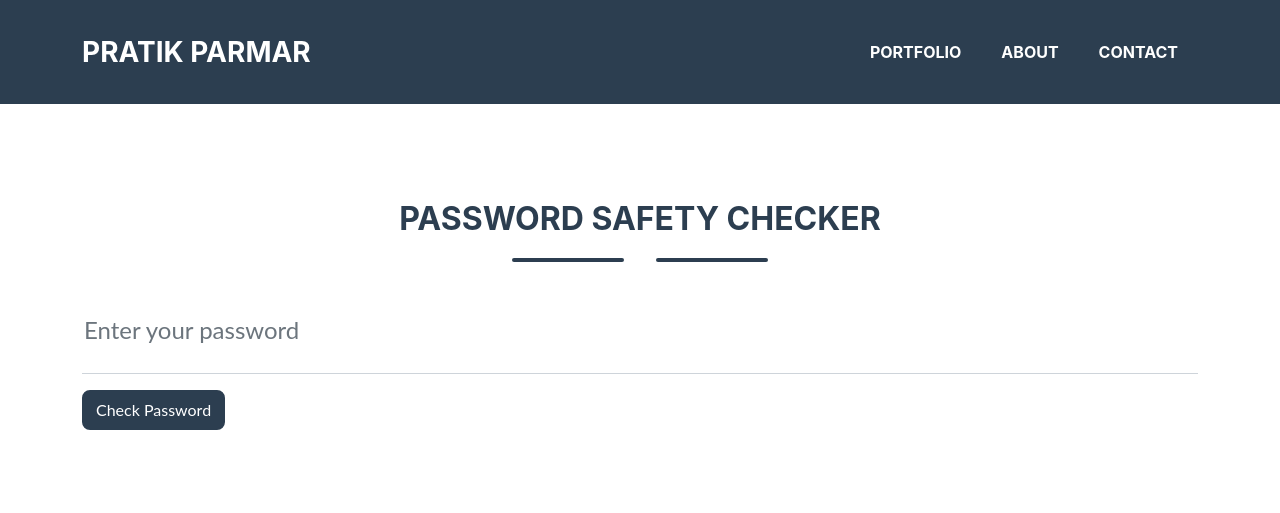
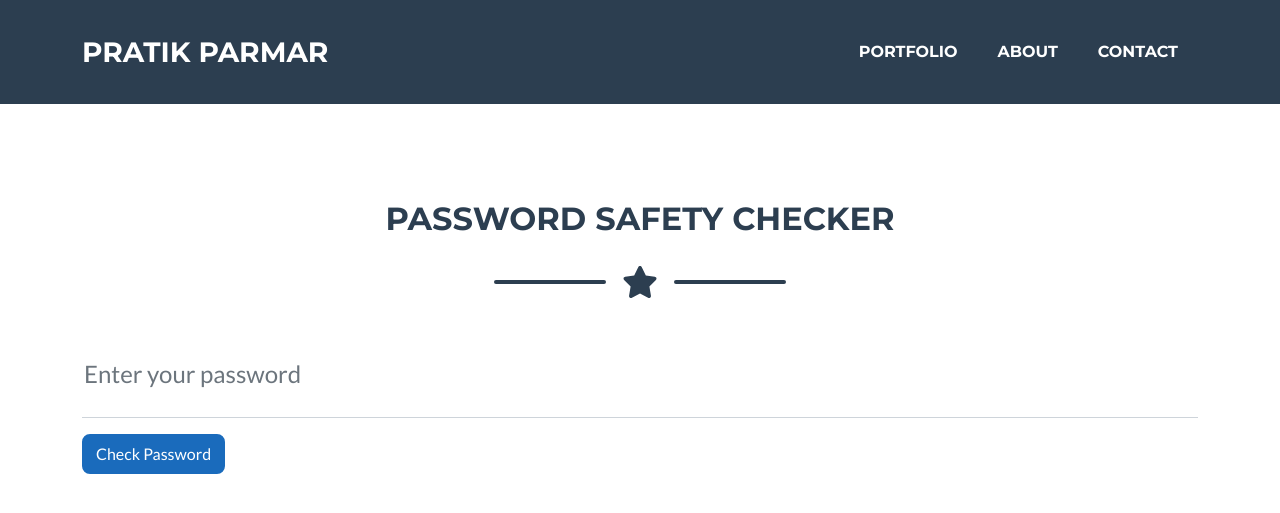
Before and after one commit to PratikParm/Portfo, a Flask app: page /check_password in a window 1280 px wide. Shown: the top 513 px of the page. Run offline with Flask 3, Linux system fonts and the light colour scheme; some libraries are stand-ins or nearby versions.

Commit message:
Fixing the star icon

```diff
--- a/templates/passwordchkr.html
+++ b/templates/passwordchkr.html
@@ -1,8 +1,17 @@
 <!DOCTYPE html>
 <html lang="en">
+<link href="static/css/styles.css" rel="stylesheet" />
 <head>
     <meta charset="UTF-8">
     <title>Password Checker</title>
+    <!-- Favicon-->
+    <link rel="icon" type="image/x-icon" href="static/assets/favicon.ico" />
+    <!-- Font Awesome icons (free version)-->
+    <script src="https://use.fontawesome.com/releases/v6.3.0/js/all.js" crossorigin="anonymous"></script>
+    <!-- Google fonts-->
+    <link href="https://fonts.googleapis.com/css?family=Montserrat:400,700" rel="stylesheet" type="text/css" />
+    <link href="https://fonts.googleapis.com/css?family=Lato:400,700,400italic,700italic" rel="stylesheet" type="text/css" />
+    <!-- Core theme CSS (includes Bootstrap)-->
     <link href="static/css/styles.css" rel="stylesheet" />
 </head>
 <body>
@@ -25,10 +34,9 @@
     <section class="masthead password checker" id="password checker">
         <div class="container">
             <h2 class="page-section-heading text-center text-uppercase text-secondary mb-0">Password Safety Checker</h2>
-            <!-- Icon Divider-->
             <div class="divider-custom">
                 <div class="divider-custom-line"></div>
-                <div class="divider-custom-icon"><i class="fa-solid fa-star"></i></div>
+                <div class="divider-custom-icon"><i class="fas fa-star"></i></div>
                 <div class="divider-custom-line"></div>
             </div>
 
@@ -38,7 +46,7 @@
                     <input name = "password" class="form-control" id="passwordInput" type="password" autocomplete="off" onfocus="this.removeAttribute('read only')" placeholder="Enter your password" data-sb-validations="required" />
                     <label for="passwordInput">Enter your password</label>
                 </div>
-                <button id = 'checkPassword' class="btn btn-secondary" type="button">Check Password</button>
+                <button id = 'checkPassword' class="btn btn-primary" type="button">Check Password</button>
             </form>
             <div id="loadingIndicator" style="display: none;">
                 <p class ="lead">Loading...</p>
```
